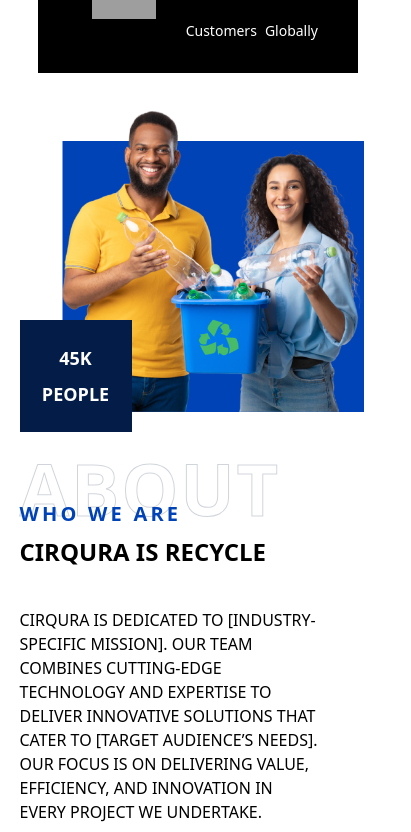
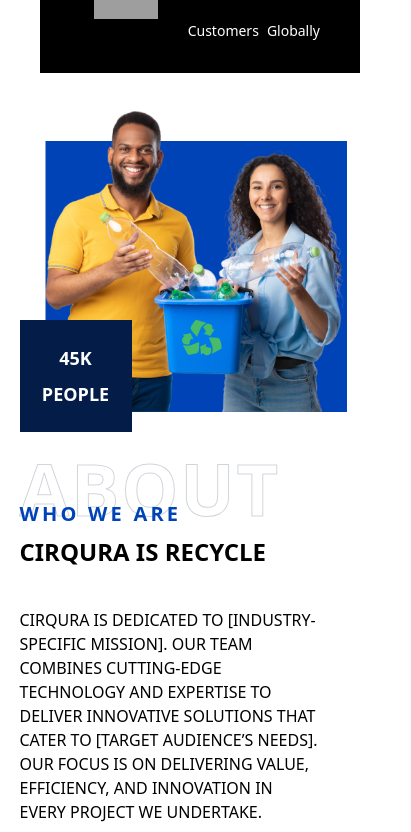
Before and after one commit to Metageeks-Technologies/cirqura, a Next.js app: page / in a window 390 px wide. Shown: the part 932-1764 px from the top of the page, 411 px wide, since content can reach past the window. Built offline with nearby package versions, Linux system fonts and the light colour scheme; grey boxes are pictures that could not be loaded.

Commit message:
hero section and about section mobile resonsive fixed

```diff
--- a/src/app/page.tsx
+++ b/src/app/page.tsx
@@ -88,7 +88,7 @@ const page = () => {
 
         {/* Stats Section */}
 
-        <section className="bg-black absolute sm:-bottom-12  lg:right-20 sm:right-0 right-8 flex justify-center ">
+        <section className="bg-black absolute sm:-bottom-12  lg:left-20 sm:left-0 left-10 flex justify-center ">
           <div className="container mx-auto flex sm:flex-row flex-col justify-around text-white">
 
             <div>
@@ -164,9 +164,9 @@ const page = () => {
 
 
       <div className="flex lg:flex-row flex-col w-[90%] m-auto sm:mt-28 mt-[30rem]  ">
-        <div className="relative mx-10 w-full mt-8">
-          <img src="/asset/Group 22.png" alt="" className="sm:w-auto h-auto w-[19rem] " />
-          <div className="absolute -bottom-5 -left-10 sm:h-36 sm:w-36 h-28 w-28 bg-[#031C48] flex items-center justify-center flex-col gap-2">
+        <div className="relative sm:mx-10 w-full mt-8">
+          <img src="/asset/Group 22.png" alt="" className="sm:w-auto h-auto w-[19rem] m-auto " />
+          <div className="absolute -bottom-5 sm:-left-10 -left-0 sm:h-36 sm:w-36 h-28 w-28 bg-[#031C48] flex items-center justify-center flex-col gap-2">
             <span className="text-white font-semibold text-lg font-sans">
               45K
             </span>
```
